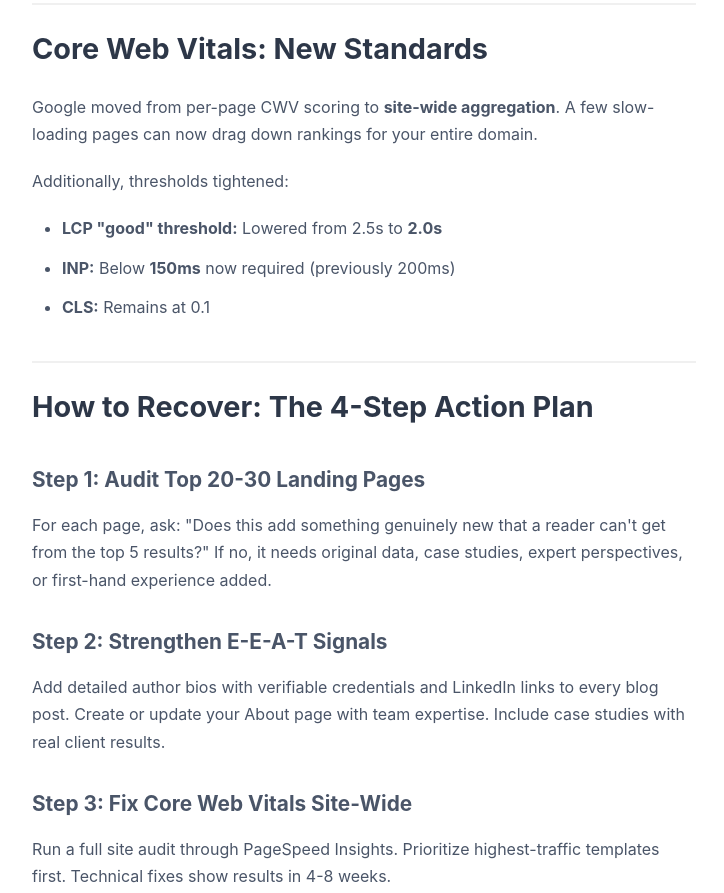
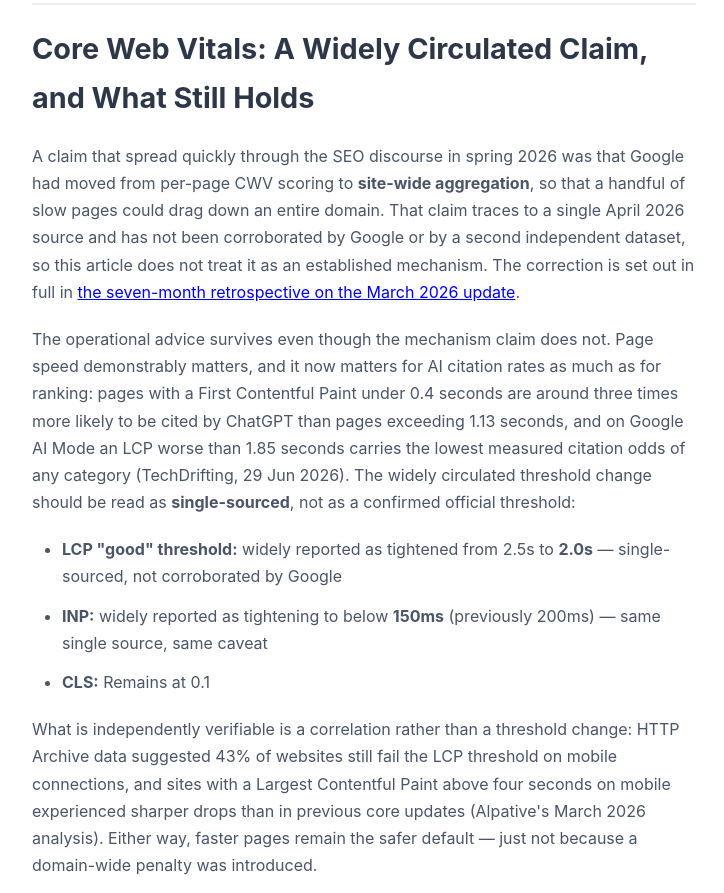
Before and after one commit to zailongagentmain-cyber/longyaren-portfolio, a plain HTML site: page march-2026-core-update-deep-dive-2026.html in a window 1280 px wide. Shown: the part 3962-4855 px from the top of the page, without its empty margins (276-1000 px from the left). Drawn offline with Linux system fonts and the light colour scheme.

Commit message:
seo: align geo-guide and deep-dive wording with the March 2026 seven-month retrospective
- geo-guide-2026.html: replace 'three key changes' + CSDN-only sourcing with the
  industry-shorthand framing and verifiable sources (The SEO Handbook 17 Aug 2026;
  ALM Corp via Script Walker 27 Apr 2026); link to the seven-month retrospective.
- deep-dive: downgrade the single-sourced site-wide CWV aggregation claim, drop the
  'drag down your entire domain' causal claim, and stop presenting LCP 2.5s->2.0s /
  INP 150ms as a confirmed official threshold change; link to the retrospective.
- datePublished / dateModified unchanged on both pages.

```diff
--- a/march-2026-core-update-deep-dive-2026.html
+++ b/march-2026-core-update-deep-dive-2026.html
@@ -190,16 +190,18 @@
                 <li><strong>Mass-produced AI content without oversight</strong> (reads fluently but adds nothing unique) → dropping significantly</li>
             </ul>
 
-            <h2>Core Web Vitals: New Standards</h2>
+            <h2>Core Web Vitals: A Widely Circulated Claim, and What Still Holds</h2>
 
-            <p>Google moved from per-page CWV scoring to <strong>site-wide aggregation</strong>. A few slow-loading pages can now drag down rankings for your entire domain.</p>
+            <p>A claim that spread quickly through the SEO discourse in spring 2026 was that Google had moved from per-page CWV scoring to <strong>site-wide aggregation</strong>, so that a handful of slow pages could drag down an entire domain. That claim traces to a single April 2026 source and has not been corroborated by Google or by a second independent dataset, so this article does not treat it as an established mechanism. The correction is set out in full in <a href="march-2026-core-update.html">the seven-month retrospective on the March 2026 update</a>.</p>
 
-            <p>Additionally, thresholds tightened:</p>
+            <p>The operational advice survives even though the mechanism claim does not. Page speed demonstrably matters, and it now matters for AI citation rates as much as for ranking: pages with a First Contentful Paint under 0.4 seconds are around three times more likely to be cited by ChatGPT than pages exceeding 1.13 seconds, and on Google AI Mode an LCP worse than 1.85 seconds carries the lowest measured citation odds of any category (TechDrifting, 29 Jun 2026). The widely circulated threshold change should be read as <strong>single-sourced</strong>, not as a confirmed official threshold:</p>
             <ul>
-                <li><strong>LCP "good" threshold:</strong> Lowered from 2.5s to <strong>2.0s</strong></li>
-                <li><strong>INP:</strong> Below <strong>150ms</strong> now required (previously 200ms)</li>
+                <li><strong>LCP "good" threshold:</strong> widely reported as tightened from 2.5s to <strong>2.0s</strong> — single-sourced, not corroborated by Google</li>
+                <li><strong>INP:</strong> widely reported as tightening to below <strong>150ms</strong> (previously 200ms) — same single source, same caveat</li>
                 <li><strong>CLS:</strong> Remains at 0.1</li>
             </ul>
+
+            <p>What is independently verifiable is a correlation rather than a threshold change: HTTP Archive data suggested 43% of websites still fail the LCP threshold on mobile connections, and sites with a Largest Contentful Paint above four seconds on mobile experienced sharper drops than in previous core updates (Alpative's March 2026 analysis). Either way, faster pages remain the safer default — just not because a domain-wide penalty was introduced.</p>
 
             <h2>How to Recover: The 4-Step Action Plan</h2>
 
@@ -209,7 +211,7 @@
             <h3>Step 2: Strengthen E-E-A-T Signals</h3>
             <p>Add detailed author bios with verifiable credentials and LinkedIn links to every blog post. Create or update your About page with team expertise. Include case studies with real client results.</p>
 
-            <h3>Step 3: Fix Core Web Vitals Site-Wide</h3>
+            <h3>Step 3: Fix Core Web Vitals Across Your Templates</h3>
             <p>Run a full site audit through PageSpeed Insights. Prioritize highest-traffic templates first. Technical fixes show results in 4-8 weeks.</p>
 
             <h3>Step 4: Structure Content for AI Citation</h3>
```
Also changed, not shown: geo-guide-2026.html (+1 -1 lines).
